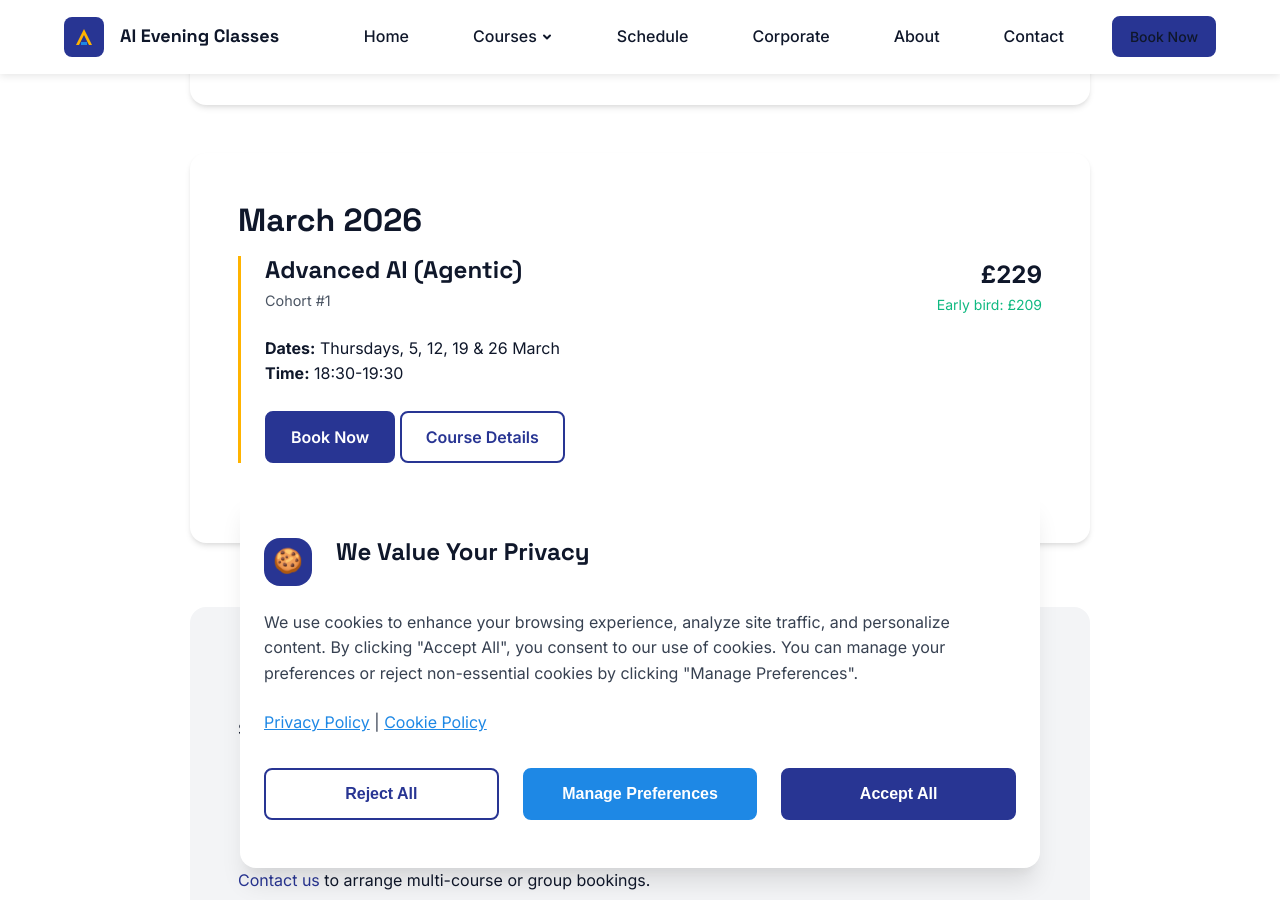
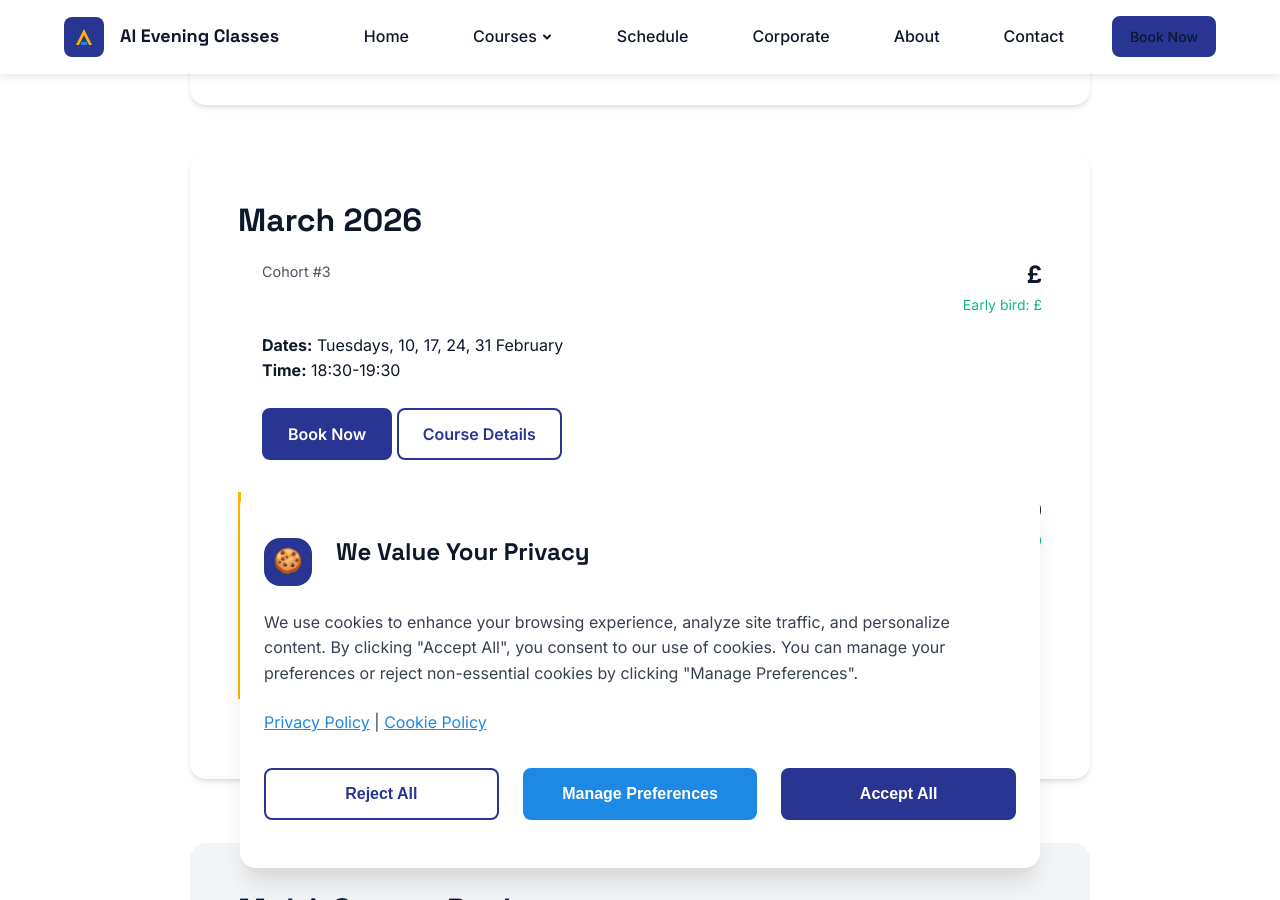
Before and after one commit to LatinRickshaw/oxfordaiteaching, a Jekyll site: the page built from schedule.html, in a window 1280 px wide and 900 px high, scrolled down 1203 px. Built offline with Jekyll 4.4.1, drawn with Linux system fonts in a browser that asks for light colours.

Commit message:
Added March Beginners cohort

```diff
--- a/_data/cohorts.yml
+++ b/_data/cohorts.yml
@@ -40,6 +40,19 @@
   status: open
 
 # March 2026 Cohorts
+- course_id: beginners_march
+  cohort_number: 3
+  month: March 2026
+  year: 2026
+  dates: "Tuesdays, 10, 17, 24, 31 February"
+  start_date: 2026-03-10
+  day_of_week: Tuesday
+  time: "18:30-19:30"
+  spots_available: 12
+  spots_total: 12
+  booking_link: "https://book.stripe.com/28E14nb2o6yB9YOcNs8bS07"
+  status: open
+
 - course_id: advanced
   cohort_number: 1
   month: March 2026
```
